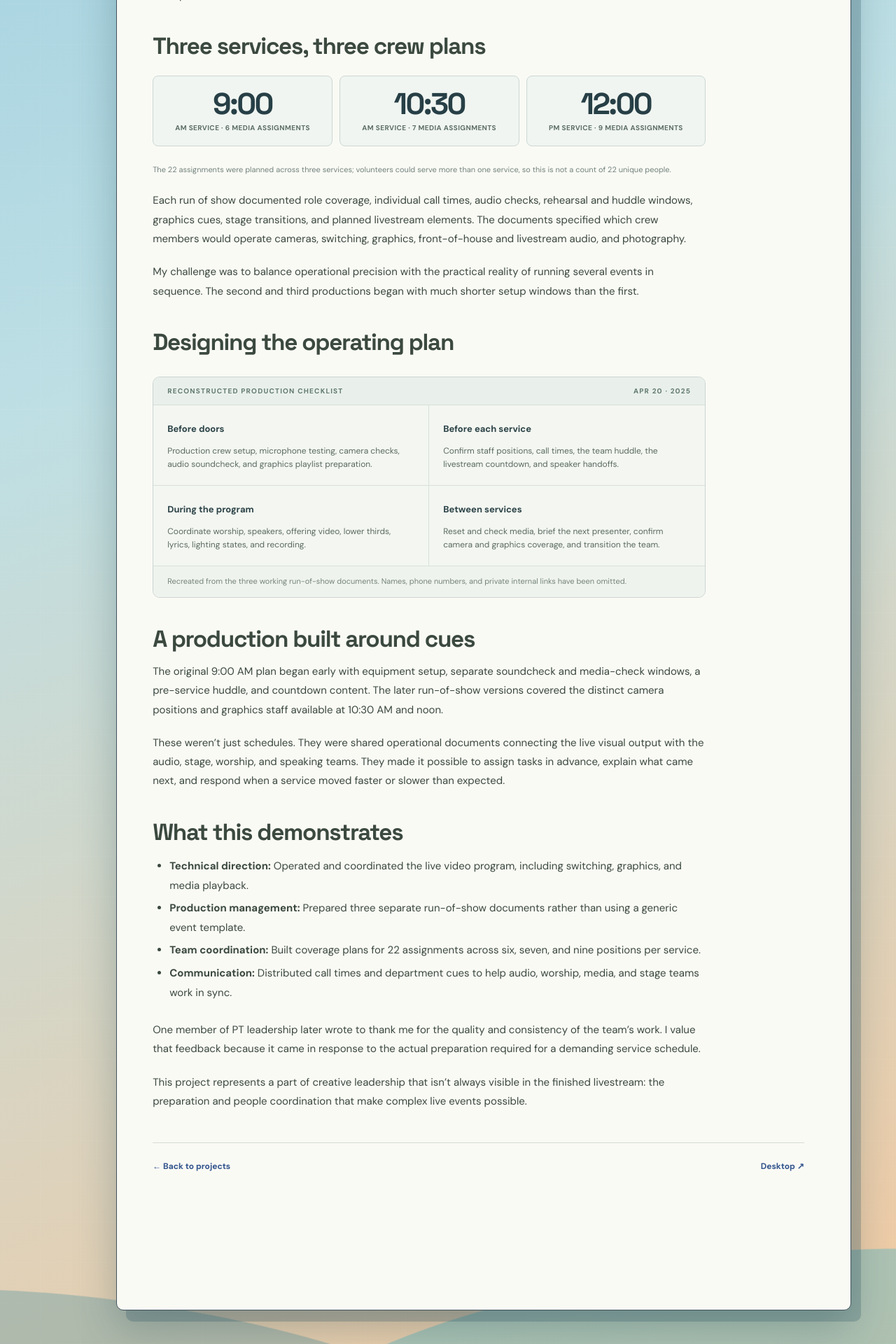
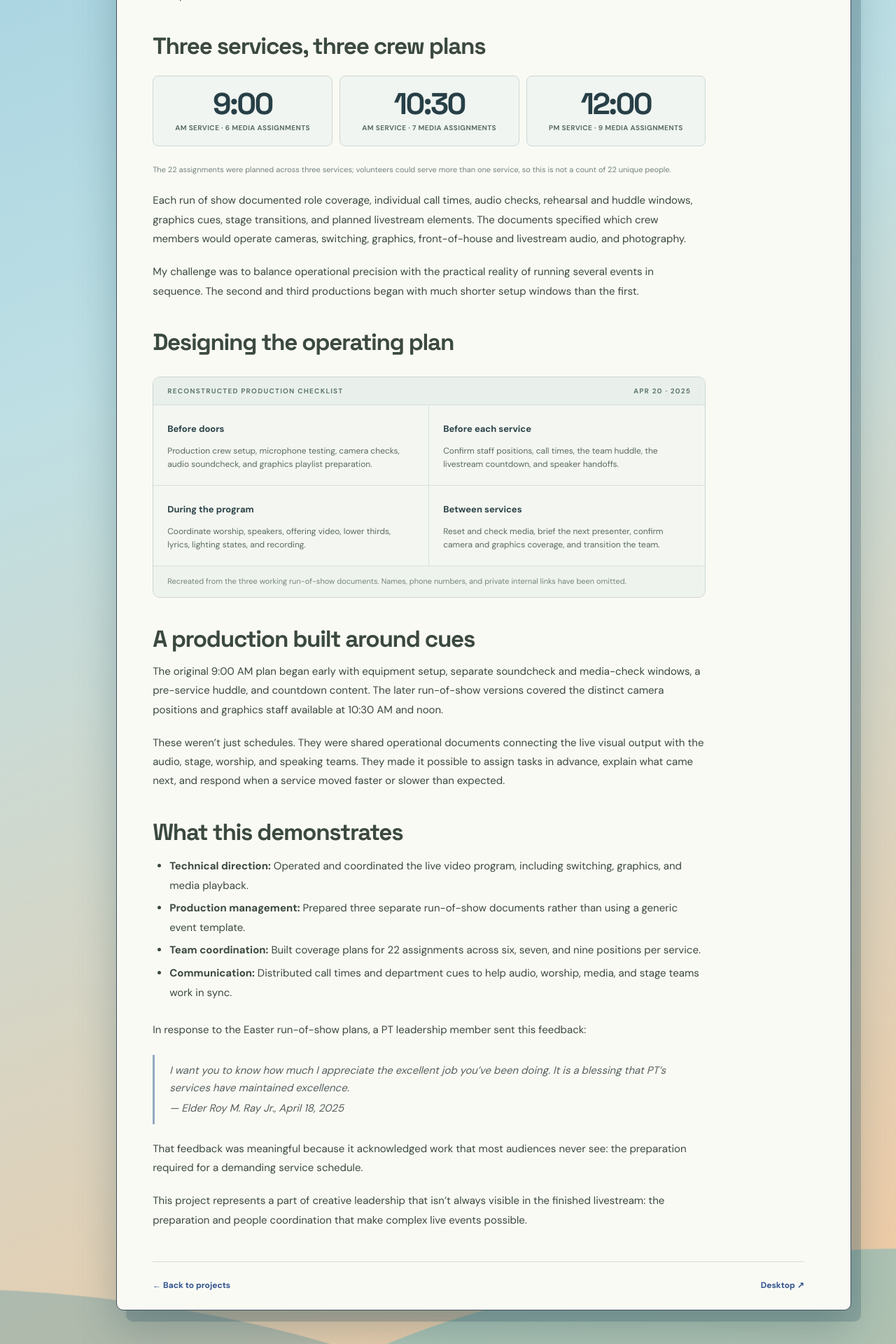
Before and after one commit to betheladekogbe/betheladekogbe.github.io, a Jekyll site: the page built from _projects/easter-2025.md, in a window 1280 px wide. Shown: the part 1271-3191 px from the top of the page at 70% size. Built offline with Jekyll 4.4.1, drawn with Linux system fonts in a browser that asks for light colours.

Commit message:
Include approved leadership feedback in Easter 2025 production case study

```diff
--- a/_projects/easter-2025.md
+++ b/_projects/easter-2025.md
@@ -56,6 +56,12 @@ These weren't just schedules. They were shared operational documents connecting
 - **Team coordination:** Built coverage plans for 22 assignments across six, seven, and nine positions per service.
 - **Communication:** Distributed call times and department cues to help audio, worship, media, and stage teams work in sync.
 
-One member of PT leadership later wrote to thank me for the quality and consistency of the team's work. I value that feedback because it came in response to the actual preparation required for a demanding service schedule.
+In response to the Easter run-of-show plans, a PT leadership member sent this feedback:
+
+> I want you to know how much I appreciate the excellent job you’ve been doing. It is a blessing that PT’s services have maintained excellence.
+>
+> — Elder Roy M. Ray Jr., April 18, 2025
+
+That feedback was meaningful because it acknowledged work that most audiences never see: the preparation required for a demanding service schedule.
 
 This project represents a part of creative leadership that isn't always visible in the finished livestream: the preparation and people coordination that make complex live events possible.
```
